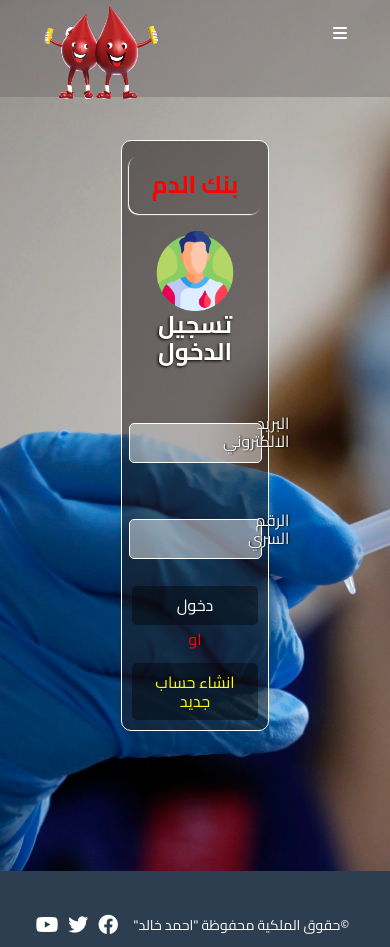
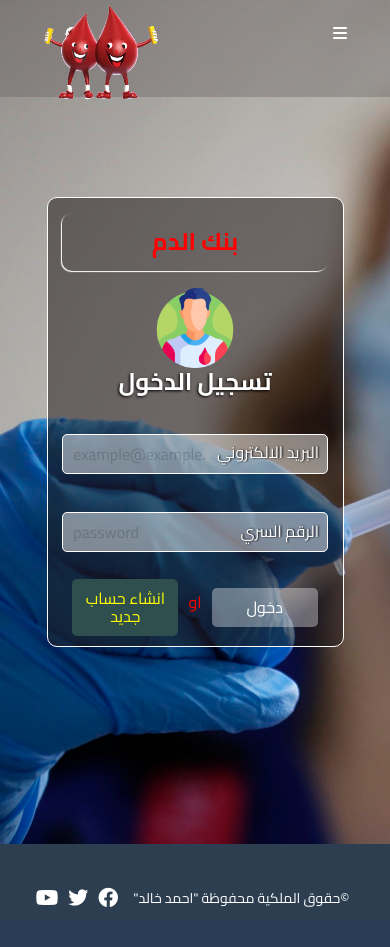
Before and after one commit to ahmedkaled/blood, a PHP site: page /login.html in a window 390 px wide. After the commit the page ends 907 px from the top, so only its background shows below. Run offline with PHP 8.4, Linux system fonts and the light colour scheme.

Commit message:
update media query form

```diff
--- a/css/stylelogin.css
+++ b/css/stylelogin.css
@@ -183,8 +183,8 @@
   top: 38px;
   right: -120px;
   width: 30%;
-  color: whitesmoke;
-  text-shadow: 1px 0px 2px black;
+  color: white;
+  text-shadow: 1px 0px 2px rgb(0, 0, 0);
   display: block;
   position: relative;
 }
@@ -198,7 +198,7 @@
   position: relative;
   margin: 80px auto;
 }
-@media (max-width:767px) {
+@media (max-width: 767px) {
   form {
     min-width: 100%;
   }
@@ -208,20 +208,18 @@
     top: 38px;
   }
 }
-@media (max-width:991px) {
-  form {
-    min-width: 50%;
-  }
+@media (max-width: 991px) {
+
   form .this-inputs label {
     width: 40%;
     right: -65px;
     top: 38px;
   }
 }
-@media (min-width:992px) {
-form {
-  max-width: 55%;
-}
+@media (min-width: 992px) {
+  form {
+    max-width: 55%;
+  }
 }
 form .text {
   text-align: center;
@@ -232,7 +230,6 @@
   color: red;
   padding: 15px;
   box-shadow: -1px 1px 1px white;
-
 }
 form .this-inputs img {
   width: 80px;
@@ -242,7 +239,6 @@
   font-size: 70px;
   color: white;
   font-weight: 900;
-
 }
 input {
   border: 1px solid white;
@@ -254,33 +250,42 @@
   width: 90%;
   background-color: rgba(247, 247, 247, 0.479);
 }
-input:placeholder-shown {
+::placeholder {
   text-align: left;
-  color: white;
-  width: 90%;
-  padding-left: 10px;
+  color: rgba(12, 9, 9, 0.178);
+  /* width: 90%; */
+  /* padding-left: 10px; */
 }
-form a {
+form .links a {
   text-decoration: none;
   padding: 10px;
   margin: 10px;
   border-radius: 5px;
   color: white;
   font-family: 700;
-  background-color: rgba(0, 0, 0, 0.418);
+  background-color: rgba(255, 255, 255, 0.356);
   text-align: center;
 }
 .links {
   display: flex;
   justify-content: center;
-  flex-direction: column;
+  align-items: center;
+  flex-direction: row;
+  width: 90%;
+  margin: 0 auto;
+
+}
+.links a {
   width: 100%;
+
 }
 .links .create {
   color: yellow;
+  background-color: darkslategrey;
 }
-a:hover {
+.links a:hover {
   color: red;
+  background-color: rgba(0, 0, 0, 0.438);
 }
 section .contanier .links span {
   text-align: center;
@@ -291,7 +296,6 @@
   z-index: 100;
   color: red;
 }
-
 
 /* End Section */
 
--- a/login.html
+++ b/login.html
@@ -55,7 +55,7 @@
               dir="ltr"
               type="email"
               required
-              placeholder="example@gmail.com"
+              placeholder="example@example.com"
               title="ادخل البريد الالكتروني الخاص "
             />
             <label> الرقم السري </label>
```
